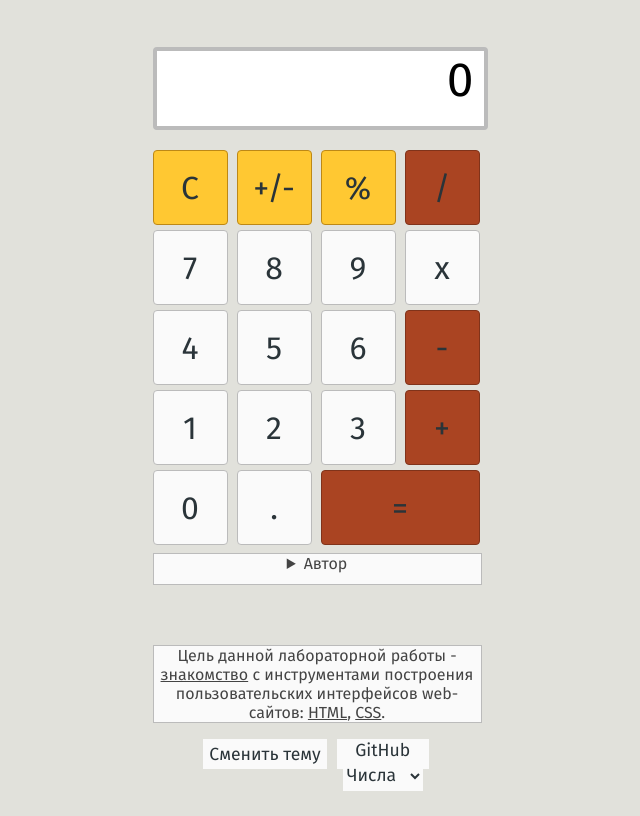
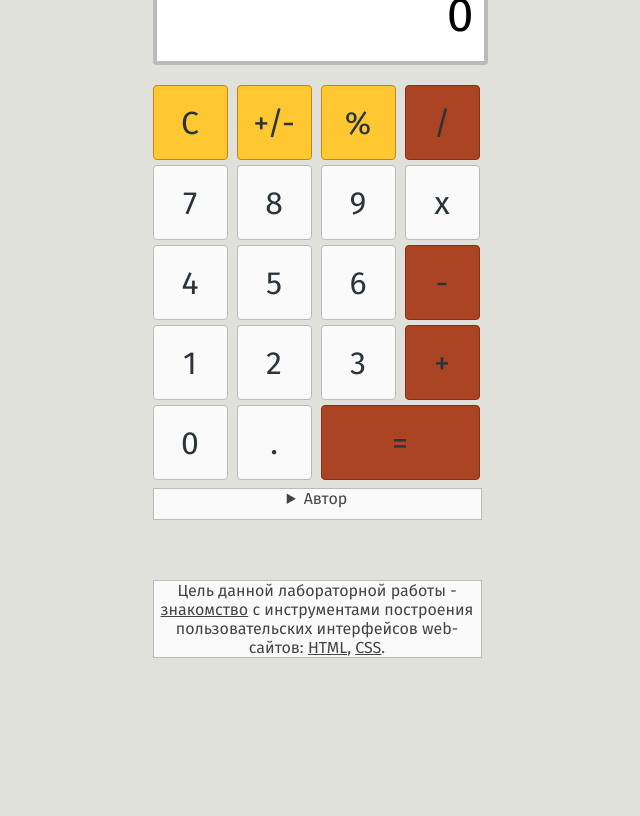
Before and after one commit to zzakku/js-labs, a plain HTML site: page calculator.html in a window 1280 px wide. Shown: the whole page, without its empty margins (320-960 px from the left). Drawn offline with Linux system fonts and the light colour scheme.

Commit message:
Buttons? What buttons?

```diff
--- a/calculator.html
+++ b/calculator.html
@@ -56,35 +56,9 @@
 
         <details class="textbox about" style="width: 327px;">
           <summary>Автор</summary>
-          <p style="text-align: left; background-color: #FAFAFA; border: solid 1px;">ЛР выполнена Кузнецовым Степаном, группа РТ5-41Б.</p>
+          <p style="text-align: left; background-color: #FAFAFA; border: solid 1px; border-color: #bbb; text-indent: 2px;">ЛР выполнена Кузнецовым Степаном, группа РТ5-41Б.</p>
         </details>
         <p class = "textbox">Цель данной лабораторной работы - <u>знакомство</u> с инструментами построения пользовательских интерфейсов web-сайтов: <u>HTML</u>, <u>CSS</u>. </p>
-      <div style = "display: flex; justify-content: center; width: 327px; gap: 10px;">
-
-        <button id="btn_theme_swap" class="changetheme" onclick="SwapTheme()">Сменить тему</button>
-
-        <button id="btn_github" onclick="location.href='https://google.com';" class="changetheme">GitHub</a>
-        <form>
-          <select class = "changetheme">
-            <option>Числа</option>
-            <option>Цифры</option>
-          </select>
-        </form>
-
-        <script>
-          function SwapTheme()
-          {
-            if (document.body.style.backgroundColor == "black")
-            {
-              document.body.style.backgroundColor = "#E1E1DB"
-            }
-            else
-            {
-              document.body.style.backgroundColor = "black"
-            }
-          }
-        </script>
-      </div>
   </div>
 </body>
 </html>
--- a/style.css
+++ b/style.css
@@ -5,7 +5,7 @@
 
 body {
   display: flex;
-  height: 100vh;
+  height: 80vh;
   align-items: center;
   justify-content: center;
   background-color: #E1E1DB;
```
